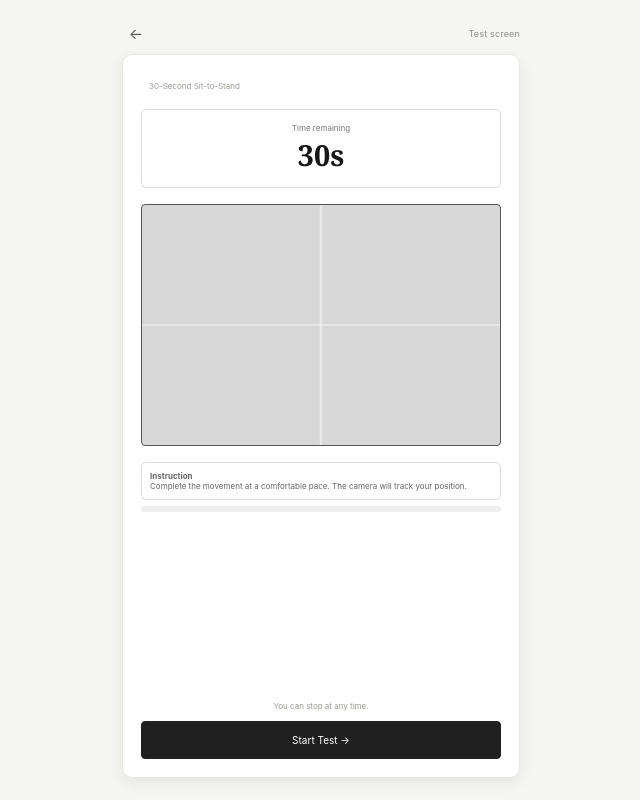
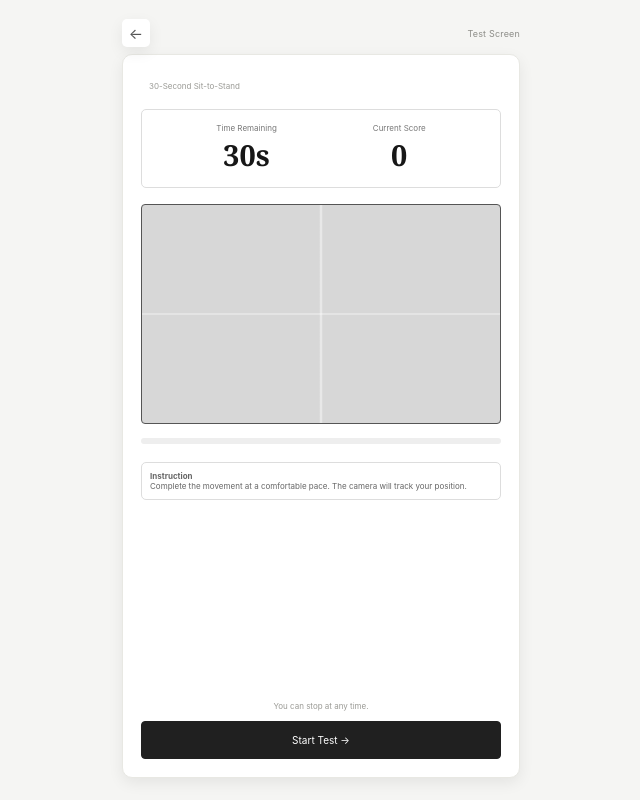
Before and after one commit to RHW-USC/SBF50-Application, a Flask app: page /test in a window 1280 px wide. Shown: the whole page, without its empty margins (319-959 px from the left). Run offline with Flask 3, Linux system fonts and the light colour scheme.

Commit message:
Demonstration Prototype

```diff
--- a/static/javascript/main.js
+++ b/static/javascript/main.js
@@ -1,12 +1,9 @@
 const storeKey = 'spinePlusDemo';
 
 const defaults = {
-  height: '',
   camera: false,
-  location: false,
-  calibrated: false,
-  test: 'single-leg',
-  score: 32,
+  test: null,
+  score: 0,
   results: []
 };
 
@@ -83,58 +80,91 @@ function initChoose() {
    Test
 ---------------------------------------- */
 
+let startTest = false;
+
 function initTest() {
-  let remaining = 30;
   let running = false;
+
+  const totalTime = 30
+  let remaining = totalTime;
+
+  let timerPrep;
   let timer;
 
-  const time = document.querySelector('#timer');
-  const start = document.querySelector('#runTest');
-  const bar = document.querySelector('#testProgress');
+  const prepTime = 7
+  let remainingPrep = prepTime;
 
-  start.onclick = () => {
+  const timerText = document.querySelector('#timer');
+  const timerLabel = document.querySelector('#timer-label')
+
+  const scoreText = document.querySelector('#score');
+  const startText = document.querySelector('#runTest');
+  const progressBar = document.querySelector('#testProgress');
+
+  timerText.textContent = totalTime + 's';
+
+  startText.onclick = () => {
     if (running) {
       return;
     }
 
+    timerText.innerHTML = remainingPrep;
+    timerLabel.innerHTML = 'Get Ready!';
+    startText.innerHTML = 'Move into position!'
+
+    if(!startTest){
+      timerPrep = setInterval(() => {
+        remainingPrep--;
+        timerText.innerHTML = remainingPrep;
+        timerLabel.innerHTML = 'Get Ready!';
+        startText.innerHTML = 'Move Into Position!'
+
+        if (remainingPrep <= 0){
+          startTest = true;
+          clearInterval(timerPrep);
+          initTest();
+        }
+      }, 1000)
+    }
+  };
+
+    if (startTest){
+      isTestActive = true;
+
       running = true;
-    start.textContent = 'Testing…';
 
-    let step = 0;
+      timerLabel.innerHTML = "Remaining Time";
+      startText.textContent = 'Testing…';
 
       timer = setInterval(() => {
         remaining--;
-      step++;
 
-      time.textContent = remaining + 's';
+        timerText.textContent = remaining + 's';
+        scoreText.textContent = points;
 
-      bar.style.width =
-        ((30 - remaining) / 30 * 100) + '%';
+        progressBar.style.width = ((totalTime - remaining) / totalTime * 100) + '%';
 
         if (remaining <= 0) {
+          startTest = false;
+          isTestActive = false;
+
           clearInterval(timer);
 
-        const s = save({
-          score: 32 + Math.floor(Math.random() * 8)
-        });
+          const s = save({score: points});
 
-        s.results = [
-          ...(s.results || []),
+          s.results = [(s.results || []),
             {
               date: new Date().toLocaleDateString('en-AU'),
               test: s.test,
               score: s.score
-          }
-        ];
+            }];
 
-        save({
-          results: s.results
-        });
+          save({results: s.results});
 
           go('results');
         }
       }, 1000);
-  };
+    }
 }
 
 /* ----------------------------------------
@@ -144,16 +174,11 @@ function initTest() {
 function initResults() {
   const s = state();
 
-  document.querySelector('#score').textContent =
-    s.score || 32;
+  document.querySelector('#final-score').textContent = s.score || 0;
 
-  document
-    .querySelector('#saveResult')
-    ?.addEventListener('click', () => {
-      toast('Result saved');
+  document.querySelector('#exportResult')?.addEventListener('click', () => {toast('Result saved');
 
-      setTimeout(() => go('export'), 500);
-    });
+  setTimeout(() => go('export'), 500);});
 }
 
 /* ----------------------------------------
@@ -170,7 +195,6 @@ function initExport() {
         [
           JSON.stringify(
             {
-              height: s.height,
               test: s.test,
               score: s.score,
               exportedAt: new Date().toISOString()
@@ -207,27 +231,20 @@ function initPast() {
 
   let results = s.results || [];
 
-  if (!results.length) {
+  if (results.length > 0) {
     results = [
       {
         date: 'Today',
         test: s.test || 'Single Leg Stand',
-        score: s.score || 32
+        score: s.score || 0
       }
     ];
   }
 
-  box.innerHTML = results
-    .slice()
-    .reverse()
-    .map(
-      r => `
-        <div class="past-item">
+  box.innerHTML = results.slice().reverse().map(
+      r => `<div class="past-item">
               <span class="past-score">${r.score}</span>
               <div class="past-date">${r.date}</div>
-          <div class="past-title">${r.test || 'Spine Plus assessment'}</div>
-        </div>
-      `
-    )
-    .join('');
+              <div class="past-title">${r.test || 'Spine Plus Assessment'}</div>
+            </div>`).join('');
 }
--- a/static/javascript/movenet.js
+++ b/static/javascript/movenet.js
@@ -18,9 +18,7 @@ const KEYPOINT_DICT = {
     'right_ankle': 16
 }
 
-const sitToStandLimbAngles = {
-    timeBetween: 3,
-
+const sitToStandAngles = {
 sitAngles: {
 
     // -------------------------
@@ -40,6 +38,7 @@ const sitToStandLimbAngles = {
 
     // -------------------------
     // LEFT ARM
+    // Hands should be straight in front
     // -------------------------
 
     leftUpperArm: {
@@ -65,6 +64,7 @@ const sitToStandLimbAngles = {
 
     // -------------------------
     // RIGHT ARM
+    // Hands should be straight in front
     // -------------------------
 
     rightUpperArm: {
@@ -95,10 +95,10 @@ const sitToStandLimbAngles = {
     leftThigh: {
         joint1: "left_hip",
         joint2: "left_knee",
-            minAngle: 240,
-            maxAngle: 270,
-            minDistance: null,
-            maxDistance: null,
+        minAngle: null,
+        maxAngle: null,
+        minDistance: 50,
+        maxDistance: 70,
         withinAngleThreshold: false,
         withinDistanceThreshold: false,
     },
@@ -106,8 +106,8 @@ const sitToStandLimbAngles = {
     leftCalf: {
         joint1: "left_ankle",
         joint2: "left_knee",
-            minAngle: 80,
-            maxAngle: 110,
+        minAngle: 70,
+        maxAngle: 120,
         minDistance: null,
         maxDistance: null,
         withinAngleThreshold: false,
@@ -121,10 +121,10 @@ const sitToStandLimbAngles = {
     rightThigh: {
         joint1: "right_knee",
         joint2: "right_hip",
-            minAngle: 85,
-            maxAngle: 125,
-            minDistance: null,
-            maxDistance: null,
+        minAngle: null,
+        maxAngle: null,
+        minDistance: 50,
+        maxDistance: 70,
         withinAngleThreshold: false,
         withinDistanceThreshold: false,
     },
@@ -132,8 +132,8 @@ const sitToStandLimbAngles = {
     rightCalf: {
         joint1: "right_ankle",
         joint2: "right_knee",
-            minAngle: 80,
-            maxAngle: 110,
+        minAngle: 70,
+        maxAngle: 120,
         minDistance: null,
         maxDistance: null,
         withinAngleThreshold: false,
@@ -252,10 +252,10 @@ const sitToStandLimbAngles = {
     leftThigh: {
         joint1: "left_hip",
         joint2: "left_knee",
-        minAngle: 250,
-        maxAngle: 290,
-        minDistance: null,
-        maxDistance: null,
+        minAngle: null,
+        maxAngle: null,
+        minDistance: 71,
+        maxDistance: 91,
         withinAngleThreshold: false,
         withinDistanceThreshold: false,
     },
@@ -264,7 +264,7 @@ const sitToStandLimbAngles = {
         joint1: "left_ankle",
         joint2: "left_knee",
         minAngle: 70,
-        maxAngle: 110,
+        maxAngle: 120,
         minDistance: null,
         maxDistance: null,
         withinAngleThreshold: false,
@@ -278,10 +278,10 @@ const sitToStandLimbAngles = {
     rightThigh: {
         joint1: "right_knee",
         joint2: "right_hip",
-        minAngle: 70,
-        maxAngle: 110,
-        minDistance: null,
-        maxDistance: null,
+        minAngle: null,
+        maxAngle: null,
+        minDistance: 71,
+        maxDistance: 91,
         withinAngleThreshold: false,
         withinDistanceThreshold: false,
     },
@@ -290,7 +290,7 @@ const sitToStandLimbAngles = {
         joint1: "right_ankle",
         joint2: "right_knee",
         minAngle: 70,
-        maxAngle: 110,
+        maxAngle: 120,
         minDistance: null,
         maxDistance: null,
         withinAngleThreshold: false,
@@ -332,11 +332,10 @@ const sitToStandLimbAngles = {
         maxDistance: null,
         withinAngleThreshold: false,
         withinDistanceThreshold: false,
-        }
-    }
+    }}
 };
 
-const currentTest = sitToStandLimbAngles
+const currentTest = sitToStandAngles
 
 // ----------------------------------------
 // Variables
@@ -352,6 +351,10 @@ var animationStopID;
 
 // MoveNet Variables
 var isTrackingActive = false;
+
+// Test Variables
+var points = 0;
+var sitToStandPhase = Object.keys(sitToStandAngles)[0]// Logs current phase of test (i.e., is user meant to be sitting, or standing)
 
 // ----------------------------------------
 // Camera & MoveNet Setup
@@ -475,7 +478,7 @@ function render(pose) {
         }
     }
 
-        Object.values(currentTest.standingAngles).forEach(limb => {
+        Object.values(currentTest[sitToStandPhase]).forEach(limb => {
         const kp1 = pose.keypoints[KEYPOINT_DICT[limb.joint1]];
         const kp2 = pose.keypoints[KEYPOINT_DICT[limb.joint2]];
 
@@ -537,11 +540,21 @@ function determineLimbDistance(pose1, pose2) {
     return Math.sqrt(dx * dx + dy * dy);
 }
 
+function cycleTestPhase(phaseLog, limbAngles){
+    const totalPhases = Object.keys(limbAngles);
+    const currentPhase = totalPhases.indexOf(phaseLog);
+
+    const newPhase = totalPhases[(currentPhase + 1) % totalPhases.length];
+
+    return newPhase
+}
+
 // ----------------------------------------
 // Functional Test Code
 // ----------------------------------------
 
 function runFunctionalTests(pose){
+    if (isTestActive)
         sitToStandTest(pose);
 }
 
@@ -553,7 +566,9 @@ function sitToStandTest(pose){
     // Vairable that captures flags for limb thresholds for evaluation
     let limbThresholds = {}
 
-    Object.values(currentTest.standingAngles).forEach(limb => {
+    const currentPhase = sitToStandAngles[sitToStandPhase];
+
+    Object.values(currentPhase).forEach(limb => {
         limbThresholds[`${limb.joint1} - ${limb.joint2}`] = false;
 
         // Reset Threshold Flags
@@ -569,12 +584,13 @@ function sitToStandTest(pose){
         if (limb.minDistance != null || limb.maxDistance != null){
             const limbDistance = determineLimbDistance(joint1, joint2);
 
-            if (limbDistance > limb.minDistance && limbDistance < limb.maxDistance)
+            if (limbDistance > limb.minDistance && limbDistance < limb.maxDistance){
                 limb.withinDistanceThreshold = true;
                 limbThresholds[`${limb.joint1} - ${limb.joint2}`] = true;
-            //return;
             }
-
+        }
+        else
+        {
             const minAngle = limb.minAngle;
             const maxAngle = limb.maxAngle;
 
@@ -584,6 +600,11 @@ function sitToStandTest(pose){
                 limb.withinAngleThreshold = true;
                 limbThresholds[`${limb.joint1} - ${limb.joint2}`] = true;
             }
+
+            // if(joint1.name == "left_hip" && joint2.name == "left_knee" ){
+            //     console.log("I have been triggered incorrectly");
+            // }
+        }
     })
 
     let isUserInPosition = true
@@ -592,8 +613,14 @@ function sitToStandTest(pose){
             isUserInPosition = false;
     })
 
-    if (isUserInPosition)
-        console.log('Yeah!')
+    if (isUserInPosition){
+        if (sitToStandPhase == Object.keys(sitToStandAngles)[1]){
+            points++;
+            console.log(points)
+        }
+
+        sitToStandPhase = cycleTestPhase(sitToStandPhase, sitToStandAngles)
+    }
 }
 
 toggleCameraTracking();
--- a/static/style.css
+++ b/static/style.css
@@ -3,6 +3,8 @@
 :root {
   --bg: #f5f5f3;
   --card: #ffffff;
+  --hover: lightblue;
+  --shadow: 0 5px 15px rgba(0, 0, 0, 0.07);
   --ink: #171717;
   --muted: #8d8d88;
   --line: #deded9;
@@ -72,10 +74,16 @@ a {
   border: 0;
   background: transparent;
   color: #555;
+  background-color: var(--card);
+  box-shadow: var(--shadow);
   font-size: 15px;
-  border-radius: 50%;
+  border-radius: 5px;
   display: grid;
   place-items: center;
+}
+
+.icon-btn:hover{
+    background-color: var(--hover);
 }
 
 /* ----------------------------------------
@@ -86,7 +94,7 @@ a {
   background: var(--card);
   border: 1px solid #e8e8e3;
   border-radius: var(--radius);
-  box-shadow: 0 5px 15px rgba(0, 0, 0, 0.07);
+  box-shadow: var(--shadow);
   padding: 18px;
   min-height: calc(100dvh - 76px);
   display: flex;
@@ -541,6 +549,14 @@ h3 {
   justify-content: space-between;
   align-items: center;
   cursor: pointer;
+
+  -webkit-user-select: none;
+     -moz-user-select: none;
+          user-select: none;
+}
+
+.test-option:hover{
+    background-color: var(--hover);
 }
 
 .test-option.active {
@@ -591,16 +607,45 @@ h3 {
   border-radius: 5px;
   padding: 13px;
   margin: 8px 0;
+
+  display: flex;
+  align-items: center;
+  justify-content: center;
+  flex-direction: horizontal;
 }
 
-.score-label {
+.timer-container{
+  margin: 0 3em;
+}
+
+.score-container{
+  margin: 0 3em;
+}
+
+.score-label{
   font-size: 8px;
   color: #777;
+
+  display: flex;
+  align-items: center;
+  justify-content: center;
 }
 
-.score {
+#timer {
   font: 600 29px var(--serif);
   margin-top: 2px;
+}
+
+#score{
+  font: 600 29px var(--serif);
+  margin-top: 2px;
+}
+
+#final-score{
+  margin: 0 1em;
+  font: 16px var(--serif);
+  color: black;
+  font-weight: bold;
 }
 
 .metric-list {
--- a/templates/choose-test.html
+++ b/templates/choose-test.html
@@ -9,7 +9,8 @@
 {% block body %}
   <div class="app">
     <div class="topbar">
-      <span class="kicker">Choose a test</span>
+      <a class="icon-btn" href="{{ url_for('home') }}">←</a>
+      <span class="kicker">Choose a Test</span>
     </div>
 
     <main class="card">
--- a/templates/export.html
+++ b/templates/export.html
@@ -29,7 +29,7 @@
       <div class="spacer"></div>
 
       <button class="btn" id="exportBtn">Export JSON →</button>
-      <button class="btn secondary" onclick="go('past-results.html')">View Past Results</button>
+      <a class="btn secondary" href="{{ url_for('past_results') }}">View Past Results</a>
 
       <div class="micro" style="margin-top:9px">Only the assessment data is exported.</div>
     </main>
--- a/templates/past-results.html
+++ b/templates/past-results.html
@@ -9,19 +9,19 @@
 {% block body %}
   <div class="app">
     <div class="topbar">
-      <a class="icon-btn" href="{{ url_for('/')}}">←</a>
+      <a class="icon-btn" href="{{ url_for('home')}}">←</a>
       <span class="kicker">Past Results</span>
     </div>
 
     <main class="card">
-      <h2>Past results</h2>
+      <h2>Past Results</h2>
       <p class="subtitle" style="margin-bottom:12px">View your previous assessment measurements.</p>
 
       <div id="pastList"></div>
 
       <div class="spacer"></div>
 
-      <button class="btn" onclick="go('index.html')">New Assessment →</button>
+      <a class="btn" href="{{ url_for('choose_test')}}">New Assessment →</a>
     </main>
   </div>
 
--- a/templates/test.html
+++ b/templates/test.html
@@ -10,18 +10,24 @@
   <div class="app">
     <div class="topbar">
       <a class="icon-btn" href="{{ url_for('choose_test') }}">←</a>
-      <span class="kicker">Test screen</span>
+      <span class="kicker">Test Screen</span>
     </div>
 
     <main class="card">
       <div class="micro" style="text-align:left">30-Second Sit-to-Stand</div>
 
       <div class="score-box">
-        <div class="score-label">Time remaining</div>
-        <div class="score" id="timer">30s</div>
+        <div class="timer-container">
+          <div class="score-label" id="timer-label">Time Remaining</div>
+          <div id="timer">0</div>
+        </div>
+        <div class="score-container">
+          <div class="score-label">Current Score</div>
+          <div id="score">0</div>
+        </div>
       </div>
 
-      <div class="preview">
+      <div class="preview" style="height:220px">
         <div class="camera-display">
           <video id="video" autoplay playsinline></video>
           <canvas id="canvas"></canvas>
@@ -32,9 +38,9 @@
         <div class="tag top">Keep full body in frame</div>
       </div> -->
 
+      <div class="progress"><span id="testProgress"></span></div>
+
       <div class="tip-box"><b>Instruction</b><br>Complete the movement at a comfortable pace. The camera will track your position.</div>
-
-      <div class="progress"><span id="testProgress"></span></div>
 
       <div class="spacer"></div>
 
@@ -51,6 +57,7 @@
   <script src="https://cdn.jsdelivr.net/npm/@tensorflow/tfjs-backend-webgl"></script>
   <script src="https://cdn.jsdelivr.net/npm/@tensorflow-models/pose-detection"></script>
 
+  <script>let isTestActive = false</script>
   <script src="{{url_for('static', filename='javascript/main.js')}}"></script>
   <script src="{{url_for('static', filename='javascript/movenet.js')}}"></script>
   <script>initTest()</script>
```
Also changed, not shown: templates/index.html (+4 -8 lines), templates/results.html (+6 -6 lines). Lines whose indentation alone changed are shown as unchanged.
